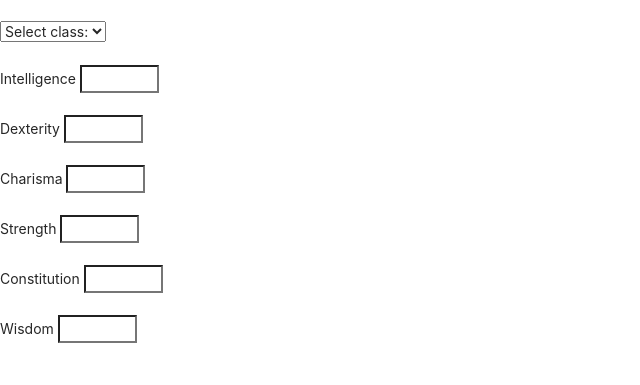
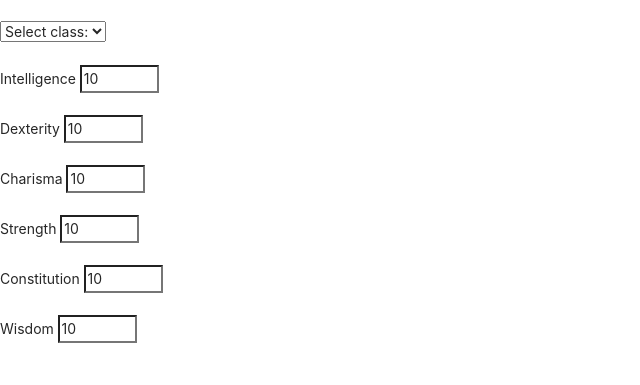
Before and after one commit to a-bland/5thGen, a React (Create React App) app: page /Creation in a window 1280 px wide. Shown: the part 167-552 px from the top of the page, without its empty margins (0-640 px from the left). Built offline with nearby package versions, Linux system fonts and the light colour scheme; what aws-amplify, aws-amplify-react would draw is missing.

Commit message:
added default values for stats

```diff
--- a/src/components/Creation.js
+++ b/src/components/Creation.js
@@ -51,22 +51,22 @@ function Creation() {
                 </div>
                 <br />
                 <label for="intelligence">Intelligence </label>
-                <input type="number" min="0" max="20" id="intelligence" default="10"></input>
+                <input type="number" min="0" max="20" id="intelligence" defaultValue="10"></input>
                 <br /><br />
                 <label for="dexterity">Dexterity </label>
-                <input type="number" min="0" max="20" id="dexterity"></input>
+                <input type="number" min="0" max="20" id="dexterity" defaultValue="10"></input>
                 <br /><br />
                 <label for="charisma">Charisma </label>
-                <input type="number" min="0" max="20" id="charisma"></input>
+                <input type="number" min="0" max="20" id="charisma" defaultValue="10"></input>
                 <br /><br />
                 <label for="strength">Strength </label>
-                <input type="number" min="0" max="20" id="strength"></input>
+                <input type="number" min="0" max="20" id="strength" defaultValue="10"></input>
                 <br /><br />
                 <label for="constitution">Constitution </label>
-                <input type="number" min="0" max="20" id="constitution"></input>
+                <input type="number" min="0" max="20" id="constitution" defaultValue="10"></input>
                 <br /><br />
                 <label for="wisdom">Wisdom </label>
-                <input type="number" min="0" max="20" id="widsom"></input>
+                <input type="number" min="0" max="20" id="widsom" defaultValue="10"></input>
             </form>
             <br /><br />
             <a href="/"><button onclick="sendInfo()"> Save Character </button></a>
```
